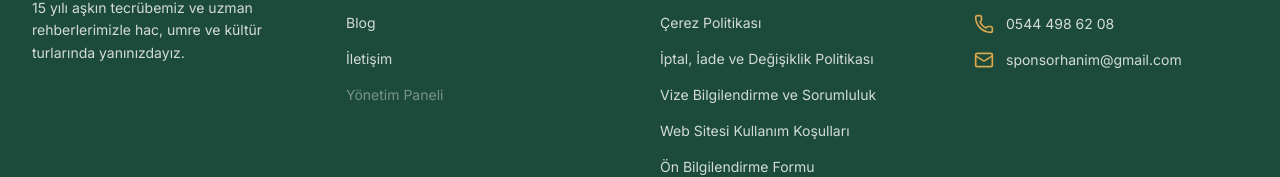
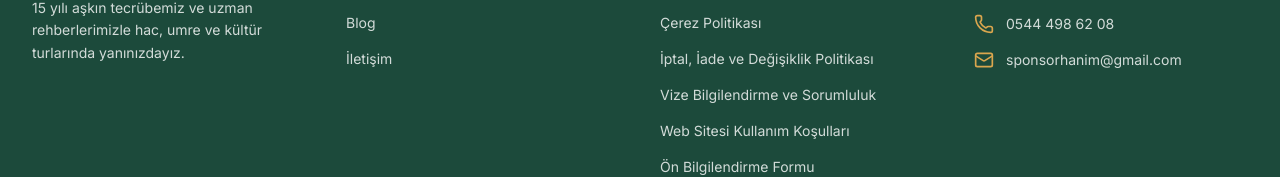
Before and after one commit to kamerimam/sponsor-hanim-turizm, a React (Vite) app: page / in a window 1280 px wide. Shown: the part 3699-3876 px from the top of the page. Built offline with nearby package versions, Linux system fonts and the light colour scheme; no server answers; a web font is replaced by a local one.

Commit message:
Footer: Yönetim Paneli linkini kaldır (güvenlik)

```diff
--- a/src/components/Footer.tsx
+++ b/src/components/Footer.tsx
@@ -41,16 +41,6 @@ export function Footer() {
                 <Link href="/iletisim" className="text-secondary-foreground/80 hover:text-primary transition-colors text-sm">
                   İletişim
                 </Link>
-              </li>
-              <li>
-                <a
-                  href={import.meta.env.VITE_ADMIN_URL || "http://localhost:5174"}
-                  target="_blank"
-                  rel="noopener noreferrer"
-                  className="text-secondary-foreground/80 hover:text-primary transition-colors text-sm opacity-50 hover:opacity-100"
-                >
-                  Yönetim Paneli
-                </a>
               </li>
             </ul>
           </div>
```
